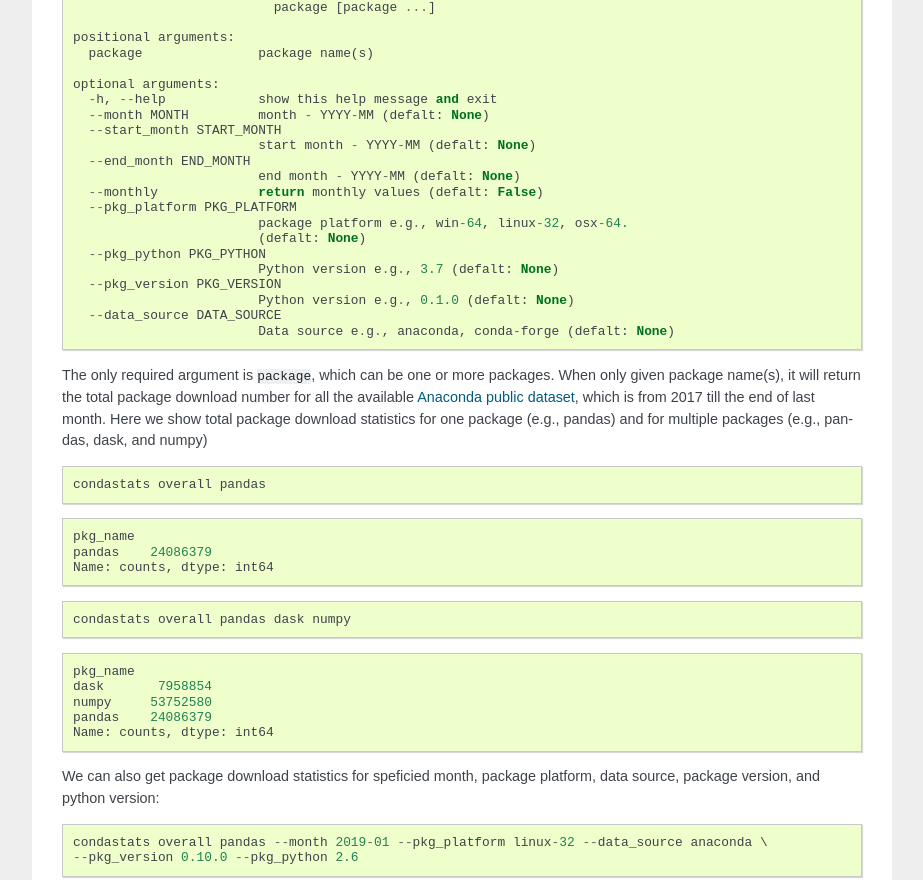
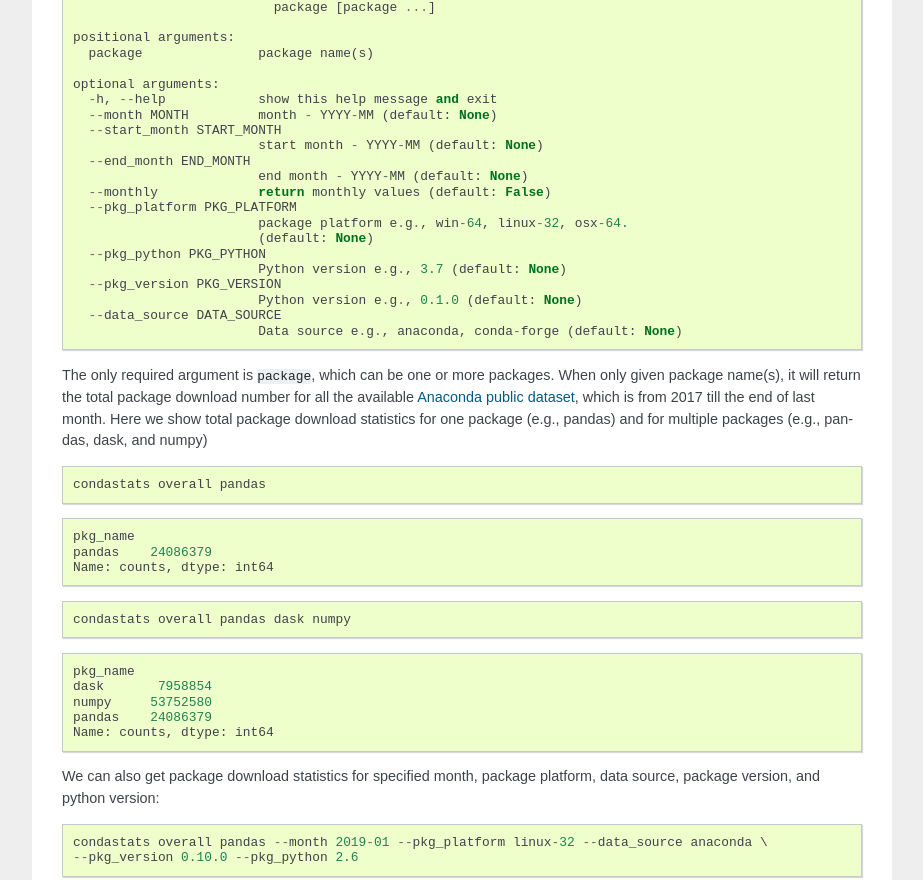
Before and after one commit to conda-incubator/condastats, a Sphinx documentation site: the page built from docs/source/condastats.rst, in a window 1280 px wide and 1400 px high, scrolled down 812 px. Shown: the part 152-1032 px from the top of the window, without its empty margins (198-1121 px from the left). Built offline with Sphinx 7.4.7, drawn with Linux system fonts in a browser that asks for light colours; some of the changed text lies outside the part shown.

Commit message:
Fix a few typos in docs

```diff
--- a/docs/source/condastats.rst
+++ b/docs/source/condastats.rst
@@ -75,21 +75,21 @@
 
     optional arguments:
       -h, --help            show this help message and exit
-      --month MONTH         month - YYYY-MM (defalt: None)
+      --month MONTH         month - YYYY-MM (default: None)
       --start_month START_MONTH
-                            start month - YYYY-MM (defalt: None)
+                            start month - YYYY-MM (default: None)
       --end_month END_MONTH
-                            end month - YYYY-MM (defalt: None)
-      --monthly             return monthly values (defalt: False)
+                            end month - YYYY-MM (default: None)
+      --monthly             return monthly values (default: False)
       --pkg_platform PKG_PLATFORM
                             package platform e.g., win-64, linux-32, osx-64.
-                            (defalt: None)
+                            (default: None)
       --pkg_python PKG_PYTHON
-                            Python version e.g., 3.7 (defalt: None)
+                            Python version e.g., 3.7 (default: None)
       --pkg_version PKG_VERSION
-                            Python version e.g., 0.1.0 (defalt: None)
+                            Python version e.g., 0.1.0 (default: None)
       --data_source DATA_SOURCE
-                            Data source e.g., anaconda, conda-forge (defalt: None)
+                            Data source e.g., anaconda, conda-forge (default: None)
 
 
 The only required argument is ``package``, which can be one or more
@@ -125,7 +125,7 @@
     Name: counts, dtype: int64
 
 
-We can also get package download statistics for speficied month, package
+We can also get package download statistics for specified month, package
 platform, data source, package version, and python version:
 
 .. code:: python
@@ -193,12 +193,12 @@
 
     optional arguments:
       -h, --help            show this help message and exit
-      --month MONTH         month - YYYY-MM (defalt: None)
+      --month MONTH         month - YYYY-MM (default: None)
       --start_month START_MONTH
-                            start month - YYYY-MM (defalt: None)
+                            start month - YYYY-MM (default: None)
       --end_month END_MONTH
-                            end month - YYYY-MM (defalt: None)
-      --monthly             return monthly values (defalt: False)
+                            end month - YYYY-MM (default: None)
+      --monthly             return monthly values (default: False)
 
 
 .. code:: python
@@ -217,12 +217,12 @@
 
     optional arguments:
       -h, --help            show this help message and exit
-      --month MONTH         month - YYYY-MM (defalt: None)
+      --month MONTH         month - YYYY-MM (default: None)
       --start_month START_MONTH
-                            start month - YYYY-MM (defalt: None)
+                            start month - YYYY-MM (default: None)
       --end_month END_MONTH
-                            end month - YYYY-MM (defalt: None)
-      --monthly             return monthly values (defalt: False)
+                            end month - YYYY-MM (default: None)
+      --monthly             return monthly values (default: False)
 
 
 Same as ``condastats overall``, we can specify a month, or provide the
--- a/docs/source/index.rst
+++ b/docs/source/index.rst
@@ -1,4 +1,4 @@
-Welcome to condastats's documentation!
+Welcome to condastats' documentation!
 ====================================
 
 Conda package stats CLI
```
Also changed, not shown: 1 other file.
